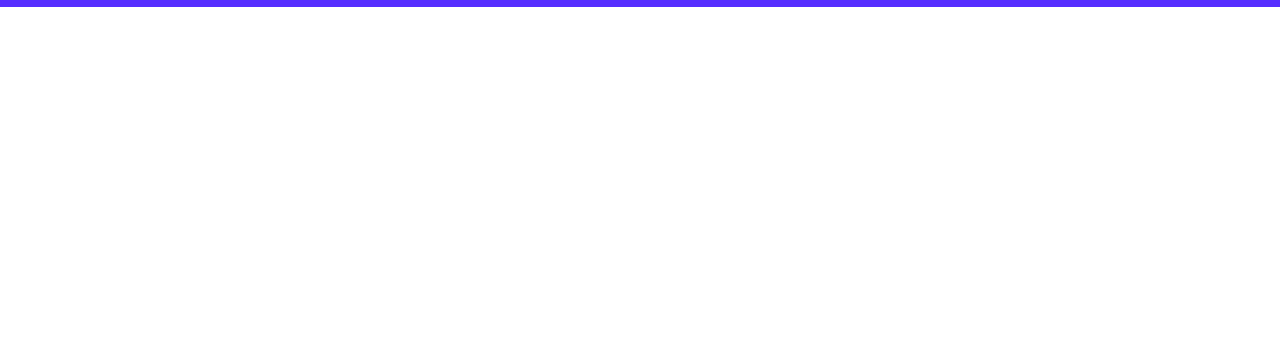
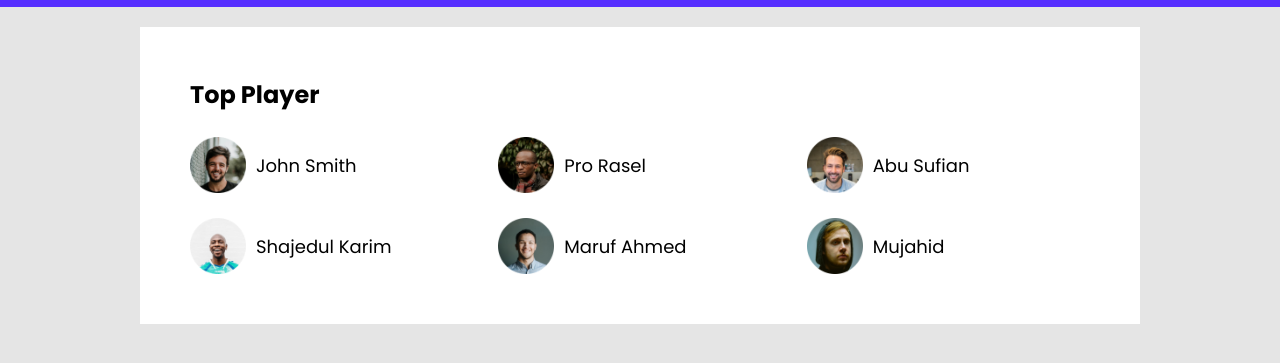
Before and after one commit to MD-Moniruzzaman-Arafat/Module-10-project, a plain HTML site: page index.html in a window 1280 px wide. Shown: the part 71-434 px from the top of the page. Drawn offline with Linux system fonts and the light colour scheme.

Commit message:
top player section

```diff
--- a/css/style.css
+++ b/css/style.css
@@ -2,7 +2,14 @@
     margin: 0;
     padding: 0;
     font-family: 'Poppins', sans-serif;
+
 }
+
+body {
+    background-color: #E5E5E5;
+}
+
+/* header section */
 
 .header-section {
     background-color: #562EFF;
@@ -34,3 +41,36 @@
     gap: 15px;
     color: white;
 }
+
+/* top player section */
+.top-player-container {
+    width: 900px;
+    margin: 20px auto;
+    background-color: #FFFFFF;
+    padding: 50px;
+}
+
+.top-player-container h3 {
+    margin-bottom: 25px;
+    font-size: 24px;
+}
+
+.players {
+    display: grid;
+    grid-template-columns: repeat(3, 1fr);
+    gap: 25px;
+}
+
+.player {
+    display: flex;
+    align-items: center;
+    gap: 10px;
+}
+
+.player img {
+    width: 56px;
+}
+
+.player p {
+    font-size: 18px;
+}
--- a/index.html
+++ b/index.html
@@ -31,6 +31,40 @@
             </ul>
         </div>
     </header>
+    <!-- main section -->
+    <main>
+        <!-- Top Player section -->
+        <section class="top-player-container">
+            <h3>Top Player</h3>
+            <div class="players">
+                <div class="player">
+                    <img src="./images/players/player-1.png" alt="">
+                    <p>John Smith</p>
+                </div>
+                <div class="player">
+                    <img src="./images/players/player-2.png" alt="">
+                    <p>Pro Rasel</p>
+                </div>
+                <div class="player">
+                    <img src="./images/players/player-3.png" alt="">
+                    <p>Abu Sufian</p>
+                </div>
+                <div class="player">
+                    <img src="./images/players/player-4.png" alt="">
+                    <p>Shajedul Karim</p>
+                </div>
+                <div class="player">
+                    <img src="./images/players/player-5.png" alt="">
+                    <p>Maruf Ahmed</p>
+                </div>
+                <div class="player">
+                    <img src="./images/players/player-6.png" alt="">
+                    <p>Mujahid</p>
+                </div>
+            </div>
+
+        </section>
+    </main>
 
 </body>
 
```
